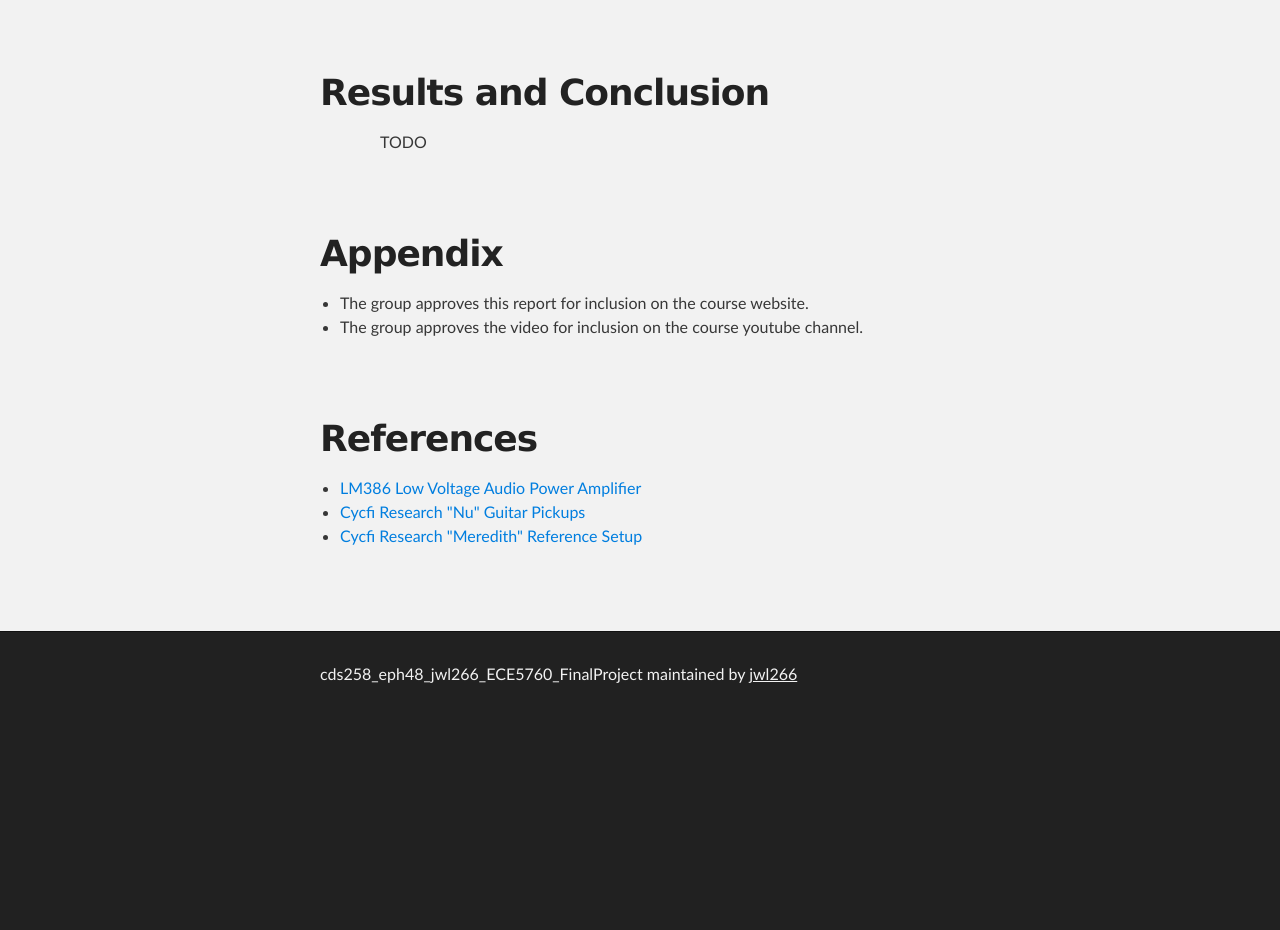
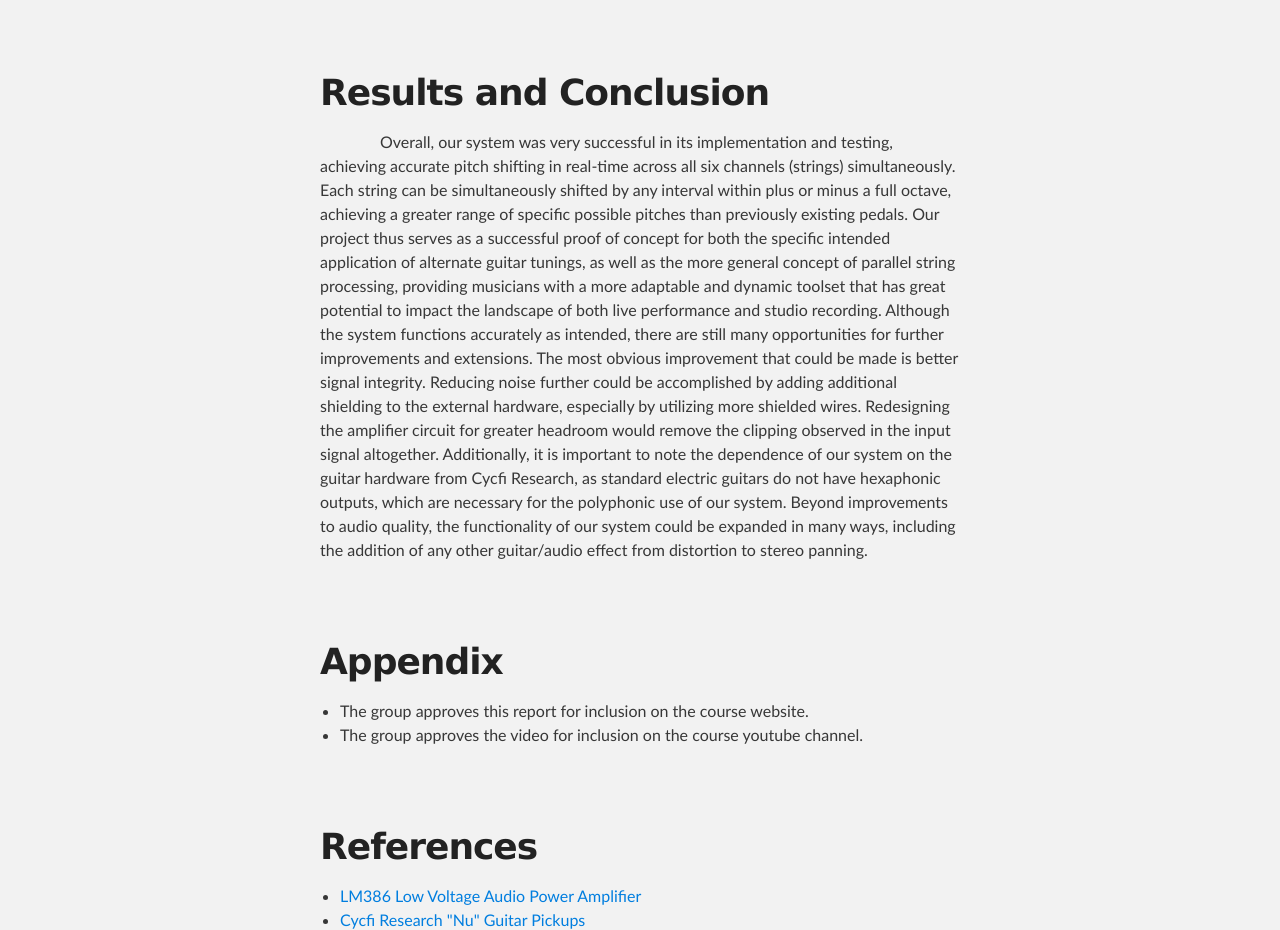
Before and after one commit to JacobLashin/cds258_eph48_jwl266_ECE5760_FinalProject, a plain HTML site: page index.html in a window 1280 px wide. Shown: the part 9160-10090 px from the top of the page. Before the commit the page ends 9881 px from the top, so only its background shows below. Drawn offline with Linux system fonts and the light colour scheme.

Commit message:
Update index.html

```diff
--- a/index.html
+++ b/index.html
@@ -90,7 +90,9 @@
         <br>
 
         <h1>Results and Conclusion</h1>
-        <p style="text-indent: 60px">TODO</p>
+        <p style="text-indent: 60px">Overall, our system was very successful in its implementation and testing, achieving accurate pitch shifting in real-time across all six channels (strings) simultaneously. Each string can be simultaneously shifted by any interval within plus or minus a full octave, achieving a greater range of specific possible pitches than previously existing pedals. Our project thus serves as a successful proof of concept for both the specific intended application of alternate guitar tunings, as well as the more general concept of parallel string processing, providing musicians with a more adaptable and dynamic toolset that has great potential to impact the landscape of both live performance and studio recording.
+Although the system functions accurately as intended, there are still many opportunities for further improvements and extensions. The most obvious improvement that could be made is better signal integrity. Reducing noise further could be accomplished by adding additional shielding to the external hardware, especially by utilizing more shielded wires. Redesigning the amplifier circuit for greater headroom would remove the clipping observed in the input signal altogether. Additionally, it is important to note the dependence of our system on the guitar hardware from Cycfi Research, as standard electric guitars do not have hexaphonic outputs, which are necessary for the polyphonic use of our system. Beyond improvements to audio quality, the functionality of our system could be expanded in many ways, including the addition of any other guitar/audio effect from distortion to stereo panning.
+</p>
         <br>
         <br>
 
```
